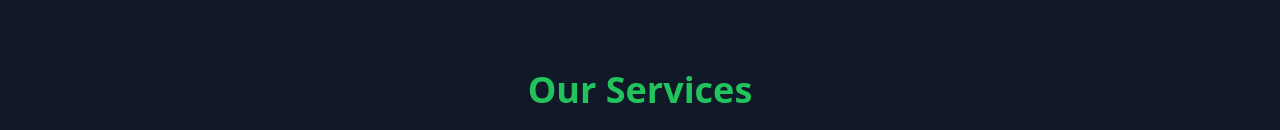
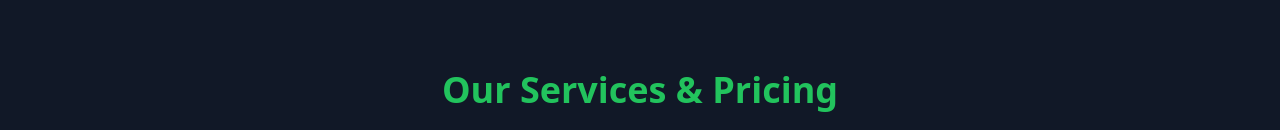
Before and after one commit to zencoder01/clinzed-green-future, a React (Vite) app: page / in a window 1280 px wide. Shown: the part 810-940 px from the top of the page. Built offline with nearby package versions, Linux system fonts and the light colour scheme.

Commit message:
Replace "Our Services" with "Our Services & Pricing"
Updates the PricingSection component to reflect the requested change.

```diff
--- a/src/components/ServicesSection.tsx
+++ b/src/components/ServicesSection.tsx
@@ -47,7 +47,7 @@ const ServicesSection = () => {
       <div className="max-w-7xl mx-auto px-4 sm:px-6 lg:px-8">
         <div className="text-center mb-16">
           <h2 className="text-4xl font-bold text-clinzed-green mb-4">
-            Our Services
+            Our Services & Pricing
           </h2>
           <p className="text-xl text-gray-300 max-w-3xl mx-auto">
             From residential pickup to industrial solutions, we provide innovative and sustainable
```
